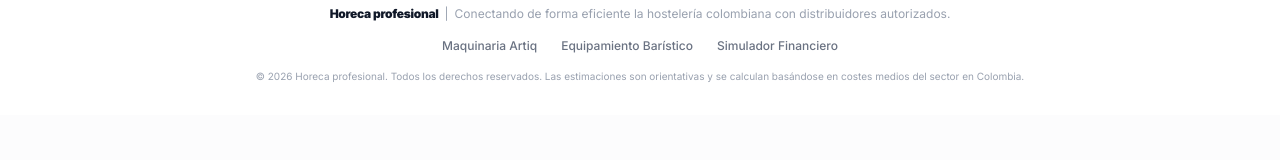
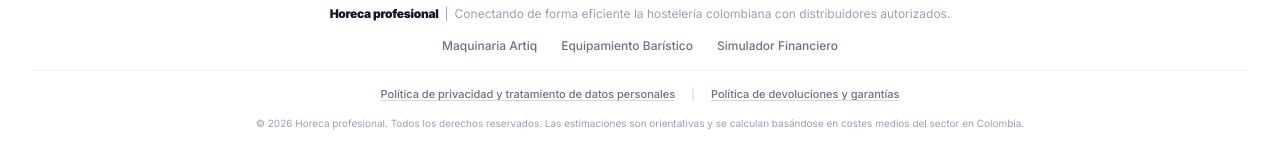
Before and after one commit to wendyzambrano/Horeca-Profesional, a React (Vite) app: page / in a window 1280 px wide. Shown: the part 3975-4135 px from the top of the page. Before the commit the page ends 4090 px from the top, so only its background shows below. Built offline with nearby package versions, Linux system fonts and the light colour scheme.

Commit message:
Agregar políticas de privacidad y de devoluciones al footer
Co-Authored-By: Claude Opus 5.5 <noreply@anthropic.com>
Claude-Session: https://claude.ai/code/session_017TLKxf6CF42krj7h1tRsmz

```diff
--- a/src/App.tsx
+++ b/src/App.tsx
@@ -1001,6 +1001,25 @@ export default function App() {
               Simulador Financiero
             </a>
           </div>
+          <div className="flex flex-wrap justify-center items-center gap-x-4 gap-y-2 text-[11px] text-gray-500 font-medium pt-4 border-t border-gray-100">
+            <a
+              href="https://artiq.com.co/politica-privacidad/"
+              target="_blank"
+              rel="noopener noreferrer"
+              className="underline underline-offset-2 decoration-gray-300 hover:text-gray-800 hover:decoration-gray-500 transition-colors"
+            >
+              Política de privacidad y tratamiento de datos personales
+            </a>
+            <span className="hidden sm:inline text-gray-300" aria-hidden="true">|</span>
+            <a
+              href="https://artiq.com.co/politica-devoluciones-garantias/"
+              target="_blank"
+              rel="noopener noreferrer"
+              className="underline underline-offset-2 decoration-gray-300 hover:text-gray-800 hover:decoration-gray-500 transition-colors"
+            >
+              Política de devoluciones y garantías
+            </a>
+          </div>
           <p className="text-[10px]">
             &copy; {new Date().getFullYear()} Horeca profesional. Todos los derechos reservados. Las estimaciones son orientativas y se calculan basándose en costes medios del sector en Colombia.
           </p>
```
